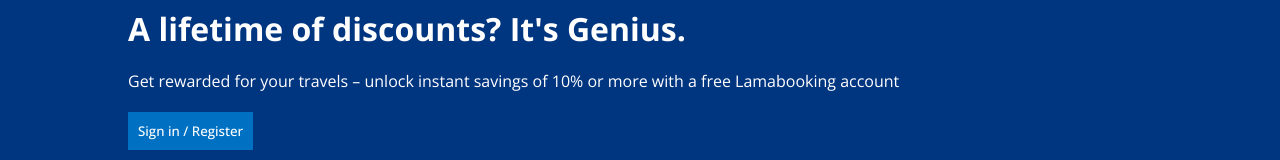
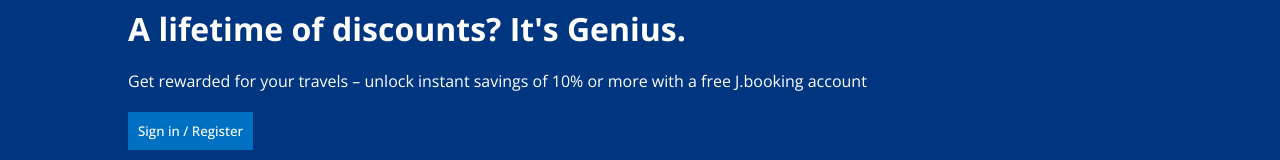
Before and after one commit to jamalgabir/booking-app, a React (Create React App) app: page / in a window 1280 px wide. Shown: the part 157-317 px from the top of the page. Built offline with nearby package versions, Linux system fonts and the light colour scheme; no server answers.

Commit message:
Update Header.jsx

```diff
--- a/src/components/header/Header.jsx
+++ b/src/components/header/Header.jsx
@@ -87,7 +87,7 @@ const Header = ({ type }) => {
             </h1>
             <p className="headerDesc">
               Get rewarded for your travels – unlock instant savings of 10% or
-              more with a free Lamabooking account
+              more with a free J.booking account
             </p>
             <button className="headerBtn">Sign in / Register</button>
             <div className="headerSearch">
```
